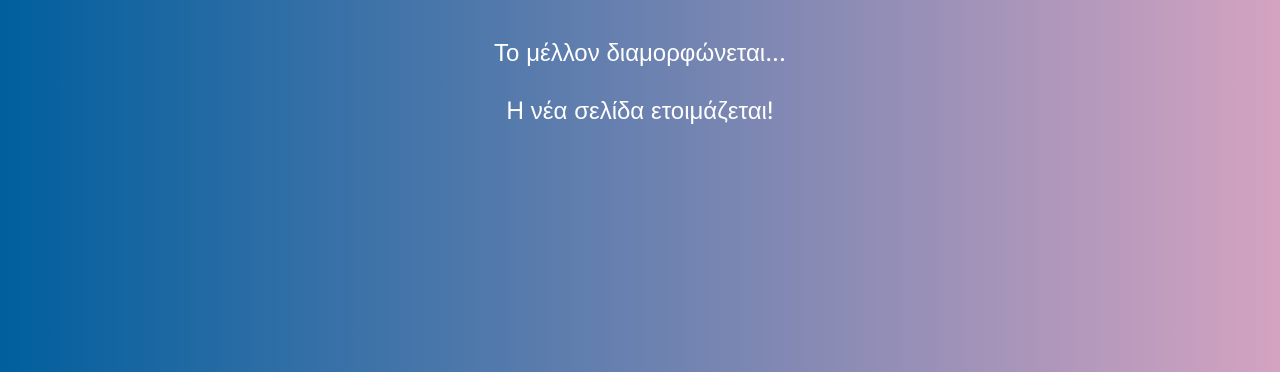
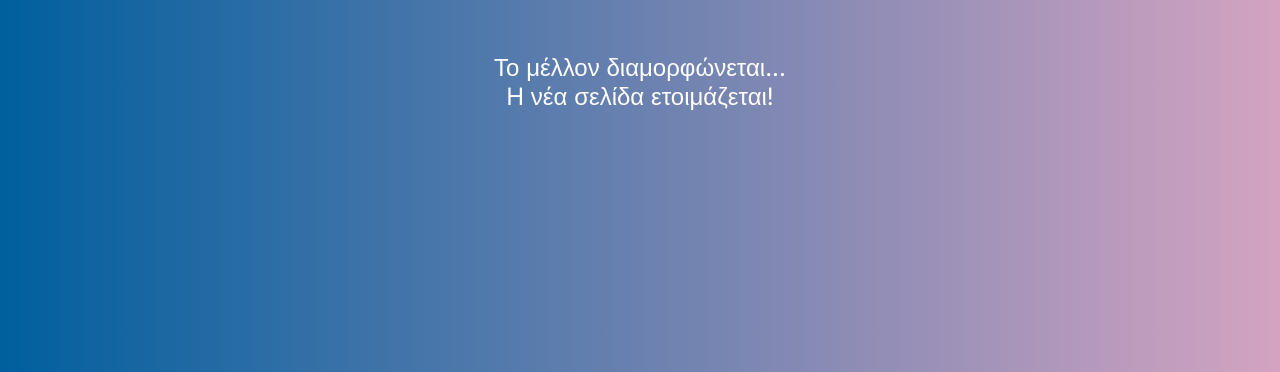
Before and after one commit to Chrysostomos00/ekcs, a plain HTML site: page index.html in a window 1280 px wide. Shown: the part 428-800 px from the top of the page. Drawn offline with Linux system fonts and the light colour scheme.

Commit message:
Update index.html

```diff
--- a/index.html
+++ b/index.html
@@ -93,7 +93,7 @@
             This ensures the entire page is in a single file and loads without external requests.
         -->
         <img src="logo.png" class="logo" alt="Logo">
-        <p class="tagline">Το μέλλον διαμορφώνεται...<br> <br> H νέα σελίδα ετοιμάζεται!</p>
+        <p class="tagline">Το μέλλον διαμορφώνεται...<br> H νέα σελίδα ετοιμάζεται!</p>
     </div>
 
 </body>
```
